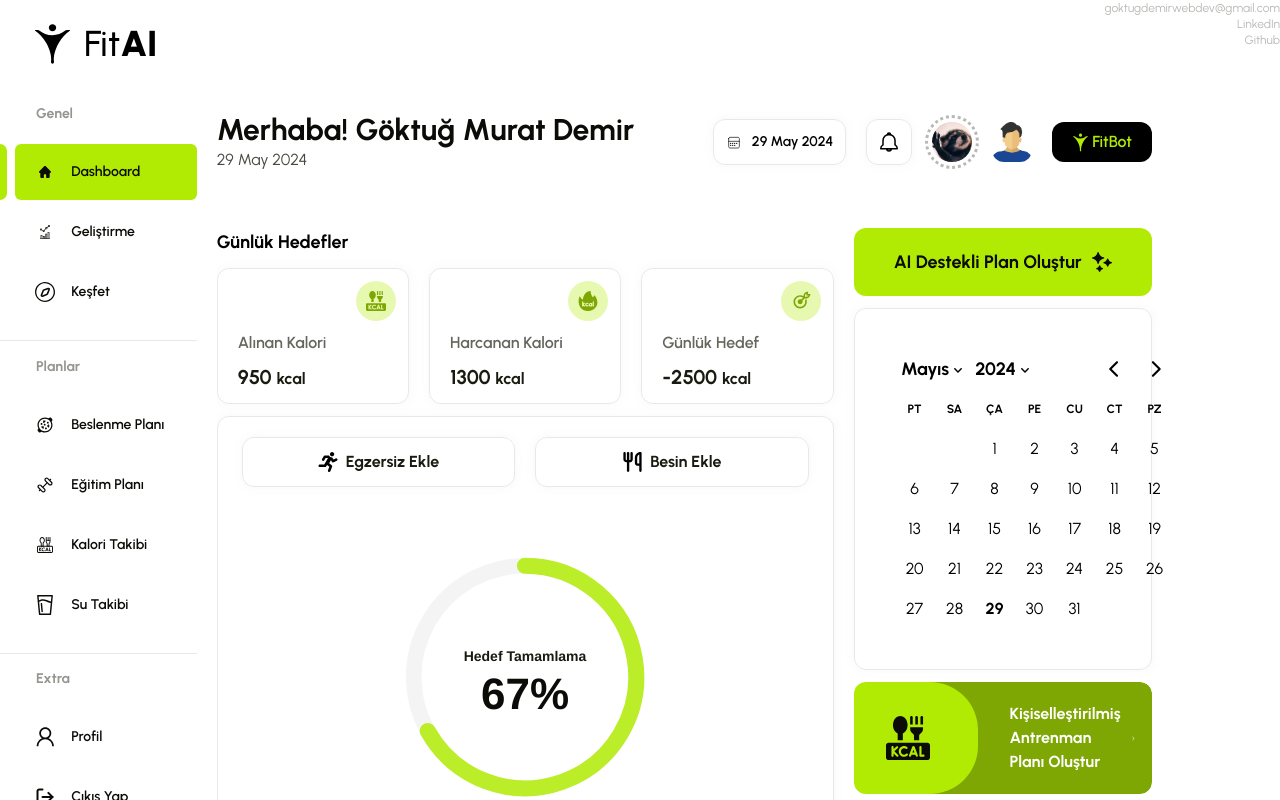
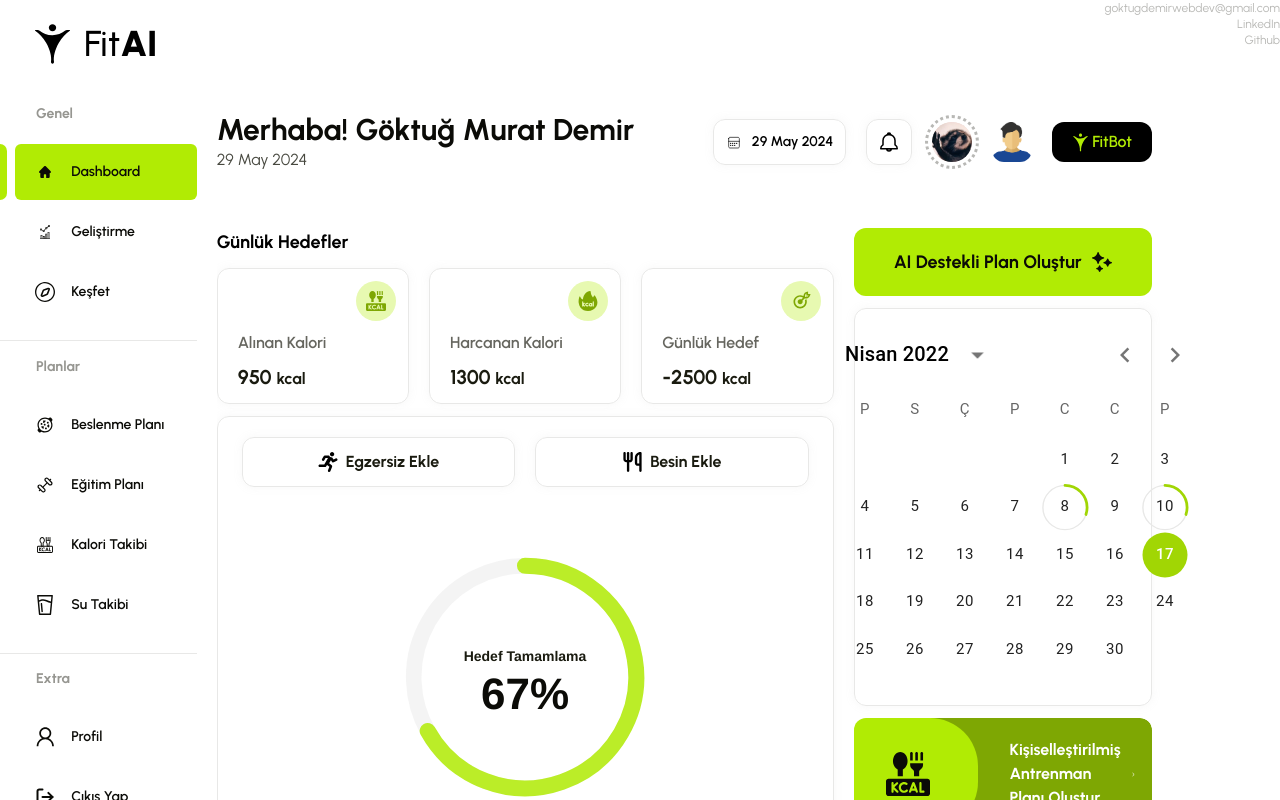
Before and after one commit to MobvenTeam1/FitAI-front-end-app-react.ts, a React (Vite) app: page / in a window 1280 px wide. Built offline with nearby package versions, Linux system fonts and the light colour scheme; sample sign-in values are in the browser's storage.

Commit message:
home calendar updated

```diff
--- a/package.json
+++ b/package.json
@@ -10,10 +10,15 @@
     "preview": "vite preview"
   },
   "dependencies": {
+    "@emotion/react": "latest",
+    "@emotion/styled": "latest",
     "@hookform/resolvers": "^3.3.4",
+    "@mui/material": "latest",
+    "@mui/x-date-pickers": "latest",
     "apexcharts": "^3.49.1",
     "axios": "^1.7.0",
     "date-fns": "^3.6.0",
+    "dayjs": "^1.11.11",
     "i18next": "^23.11.4",
     "react": "^18.2.0",
     "react-apexcharts": "^1.4.1",
--- a/src/index.css
+++ b/src/index.css
@@ -55,3 +55,41 @@
 ::-webkit-scrollbar-corner {
   background: transparent;
 }
+
+
+/* mui calendar */
+
+/* .single-chart {
+  position: relative;
+}
+
+.circular-chart {
+  display: block;
+  position: absolute;
+  top: 0;
+  left: 0;
+  transform: translate(0, -2px);
+}
+
+.circle-bg {
+  fill: none;
+  stroke: #e8e8e7;
+  stroke-width: 1;
+} */
+
+/* .circle {
+  fill: none;
+  stroke-width: 2;
+  stroke-linecap: round;
+  animation: progress 1s ease-out forwards;
+} */
+
+@keyframes progress {
+  0% {
+    stroke-dasharray: 0 100;
+  }
+}
+
+/* .circular-chart .circle {
+  stroke: #a1d604;
+} */
--- a/src/sections/dashboard/home/views/CalendarView.tsx
+++ b/src/sections/dashboard/home/views/CalendarView.tsx
@@ -1,24 +1,184 @@
 import React from "react";
-import { tr } from "date-fns/locale";
+import dayjs, { Dayjs } from "dayjs";
+import { AdapterDayjs } from "@mui/x-date-pickers/AdapterDayjs";
+import { LocalizationProvider } from "@mui/x-date-pickers/LocalizationProvider";
+import { PickersDay, PickersDayProps } from "@mui/x-date-pickers/PickersDay";
+import { DateCalendar } from "@mui/x-date-pickers/DateCalendar";
+import { DayCalendarSkeleton } from "@mui/x-date-pickers/DayCalendarSkeleton";
+import 'dayjs/locale/tr';
 
-import { DayPicker } from "react-day-picker";
-import "react-day-picker/dist/style.css";
+function getRandomNumber(min: number, max: number) {
+  return Math.round(Math.random() * (max - min) + min);
+}
+
+function fakeFetch(date: Dayjs, { signal }: { signal: AbortSignal }) {
+  return new Promise<{ daysToHighlight: number[] }>((resolve, reject) => {
+    const timeout = setTimeout(() => {
+      const daysInMonth = date.daysInMonth();
+      const daysToHighlight = [1, 2, 3].map(() =>
+        getRandomNumber(1, daysInMonth)
+      );
+
+      resolve({ daysToHighlight });
+    }, 500);
+
+    signal.onabort = () => {
+      clearTimeout(timeout);
+      reject(new DOMException("aborted", "AbortError"));
+    };
+  });
+}
+
+const initialValue = dayjs("2022-04-17");
+
+function ServerDay(
+  props: PickersDayProps<Dayjs> & { highlightedDays?: number[] }
+) {
+  const { highlightedDays = [], day, outsideCurrentMonth, ...other } = props;
+
+  const isSelected =
+    !props.outsideCurrentMonth &&
+    highlightedDays.indexOf(props.day.date()) >= 0;
+
+  return isSelected ? (
+    <div className="single-chart">
+      <svg
+        viewBox="0 0 36 36"
+        className="circular-chart"
+        key={props.day.toString()}
+      >
+        <path
+          className="circle-bg"
+          d="M18 2.0845
+            a 15.9155 15.9155 0 0 1 0 31.831
+            a 15.9155 15.9155 0 0 1 0 -31.831"
+        />
+        <path
+          className="circle"
+          stroke-dasharray="30, 100" // dimaic value
+          d="M18 2.0845
+            a 15.9155 15.9155 0 0 1 0 31.831
+            a 15.9155 15.9155 0 0 1 0 -31.831"
+        />
+      </svg>
+      <PickersDay
+        {...other}
+        outsideCurrentMonth={outsideCurrentMonth}
+        day={day}
+      />
+    </div>
+  ) : (
+    <PickersDay
+      {...other}
+      outsideCurrentMonth={outsideCurrentMonth}
+      day={day}
+    />
+  );
+}
 
 export const CalendarView: React.FC = () => {
-  const [selected, setSelected] = React.useState<Date | undefined>(undefined);
+  const requestAbortController = React.useRef<AbortController | null>(null);
+  const [isLoading, setIsLoading] = React.useState(false);
+  const [highlightedDays, setHighlightedDays] = React.useState([1, 2, 15]);
+
+  const fetchHighlightedDays = (date: Dayjs) => {
+    const controller = new AbortController();
+    fakeFetch(date, {
+      signal: controller.signal,
+    })
+      .then(({ daysToHighlight }) => {
+        setHighlightedDays(daysToHighlight);
+        setIsLoading(false);
+      })
+      .catch((error) => {
+        // ignore the error if it's caused by `controller.abort`
+        if (error.name !== "AbortError") {
+          throw error;
+        }
+      });
+
+    requestAbortController.current = controller;
+  };
+
+  React.useEffect(() => {
+    fetchHighlightedDays(initialValue);
+    // abort request on unmount
+    return () => requestAbortController.current?.abort();
+  }, []);
+
+  const handleMonthChange = (date: Dayjs) => {
+    if (requestAbortController.current) {
+      // make sure that you are aborting useless requests
+      // because it is possible to switch between months pretty quickly
+      requestAbortController.current.abort();
+    }
+
+    setIsLoading(true);
+    setHighlightedDays([]);
+    fetchHighlightedDays(date);
+  };
   return (
-    <div className="border border-gray-50 shadow rounded-xl p-6">
-      <DayPicker
-        mode="single"
-        captionLayout="dropdown-buttons"
-        fromYear={1980}
-        toYear={2024}
-        locale={tr}
-        selected={selected}
-        onSelect={(newValue) => {
-          setSelected(newValue);
-        }}
-      />
+    <div className="border border-gray-50 shadow rounded-xl">
+      <LocalizationProvider dateAdapter={AdapterDayjs} adapterLocale="tr">
+        <DateCalendar
+          defaultValue={initialValue}
+          loading={isLoading}
+          onMonthChange={handleMonthChange}
+          renderLoading={() => <DayCalendarSkeleton />}
+          slots={{
+            day: ServerDay,
+          }}
+          slotProps={{
+            day: {
+              highlightedDays,
+              // eslint-disable-next-line @typescript-eslint/no-explicit-any
+            } as any,
+          }}
+          sx={{
+            marginTop: "48px",
+            marginBottom: "12px",
+            transform: "scale(1.25)",
+            "& .circular-chart .circle": {
+              stroke: "#a1d604",
+            },
+            "& .single-chart": {
+              position: "relative",
+            },
+            "& .circular-chart": {
+              display: "block",
+              position: "absolute",
+              top: 0,
+              left: 0,
+              transform: "translate(0, -2px)",
+            },
+            "& .circle-bg": {
+              fill: "none",
+              stroke: "#e8e8e7",
+              strokeWidth: "1",
+            },
+            "& .circle": {
+              fill: "none",
+              strokeWidth: 2,
+              strokeLinecap: "round",
+              animation: "progress 1s ease-out forwards",
+            },
+            "& .MuiPickersDay-root": {
+              "&.Mui-selected": {
+                backgroundColor: "#A1D604",
+              },
+              "&.Mui-selected:active": {
+                backgroundColor: "#A1D604 !important",
+              },
+              "&.Mui-selected:focus": {
+                backgroundColor: "#A1D604 !important",
+              },
+              "&.Mui-selected:hover": {
+                backgroundColor: "#A1D604 !important",
+              },
+            },
+          }}
+        />
+      </LocalizationProvider>
     </div>
   );
 };
```
Also changed, not shown: 1 other file (tests, documents, lock files or other folders).
